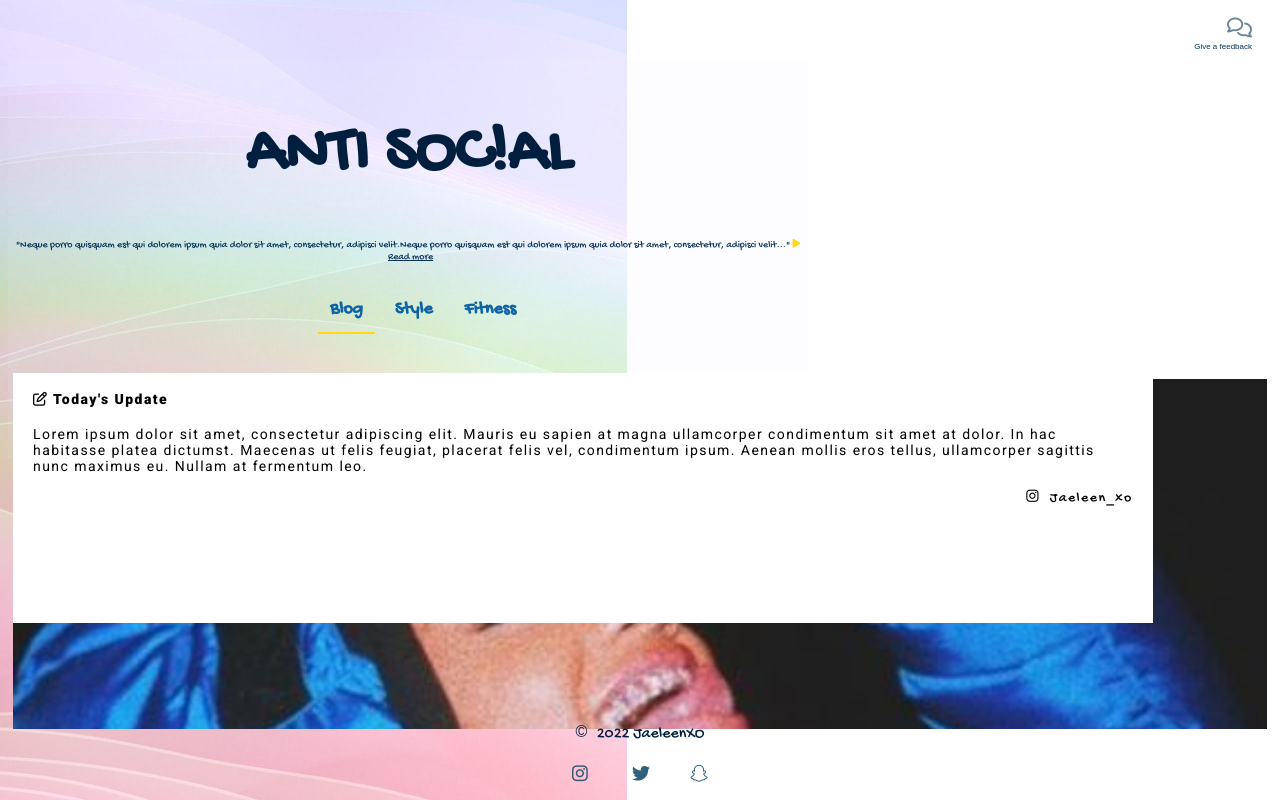
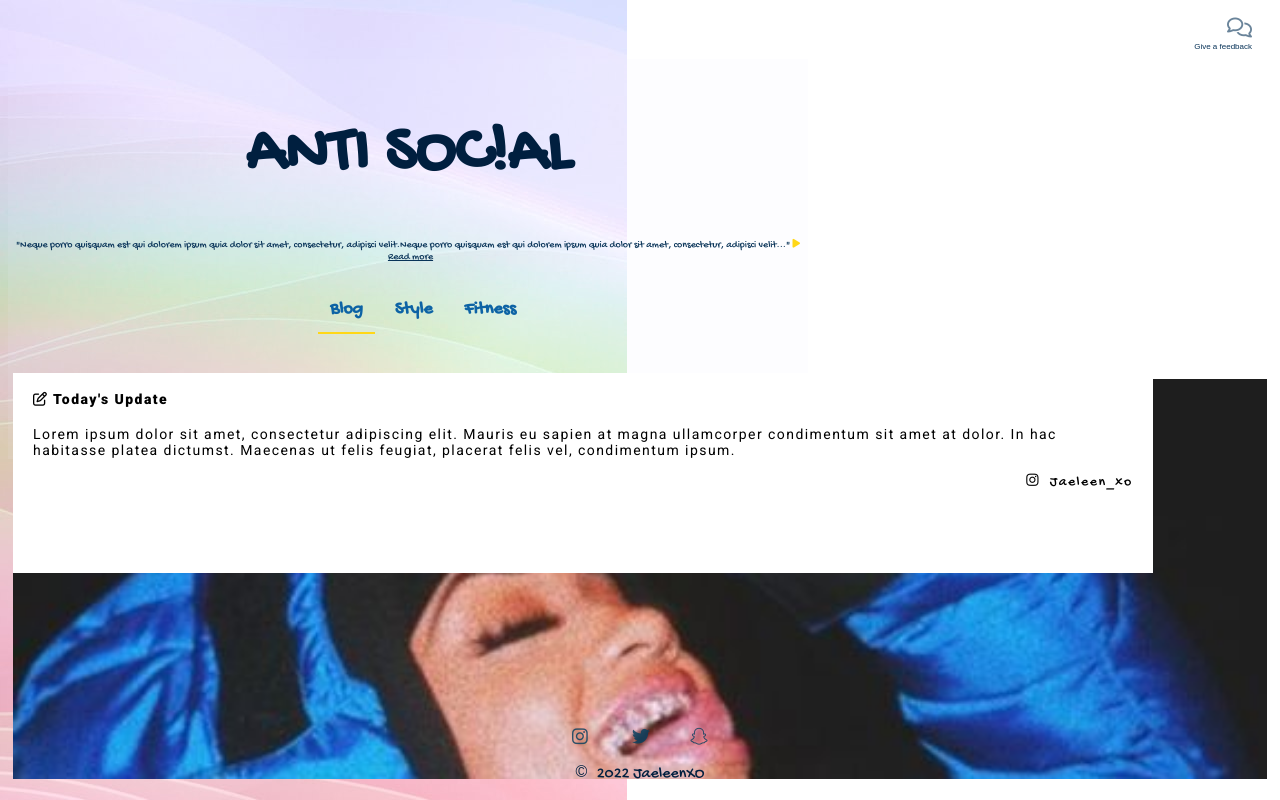
Before and after one commit to jaeleen/nodeblog, a website: page signup.html in a window 1280 px wide. Drawn offline with Linux system fonts and the light colour scheme.

Commit message:
adjust positions

```diff
--- a/public/css/styles.css
+++ b/public/css/styles.css
@@ -99,8 +99,8 @@ body{
     object-fit: cover;
   }
   img{
-    height: 350px;
-    width: 365px;
+    height: 400px;
+    width: 400px;
     object-fit: cover;
   }
 
@@ -109,10 +109,10 @@ body{
     font-size: 14px;
     letter-spacing: 0.09rem;
     overflow: hidden;
-    height: 250px;
+    height: 200px;
     width: 87%;
     position: absolute;
-    bottom: 110px;
+    bottom: 210px;
     background-color: white;
     color: black;
     padding-left: 20px;
--- a/signup.html
+++ b/signup.html
@@ -42,14 +42,15 @@
         <img src="/images/saweetie-blog.jpeg" alt="Nature" style="width:100%;">
         <div class="text-block">
           <h4><i class="far fa-edit"></i> Today's Update</h4>
-          <p>Lorem ipsum dolor sit amet, consectetur adipiscing elit. Mauris eu sapien at magna ullamcorper condimentum sit amet at dolor. In hac habitasse platea dictumst. Maecenas ut felis feugiat, placerat felis vel, condimentum ipsum. Aenean mollis eros tellus, ullamcorper sagittis nunc maximus eu. Nullam at fermentum leo. </p>
+          <p>Lorem ipsum dolor sit amet, consectetur adipiscing elit. Mauris eu sapien at magna ullamcorper condimentum sit amet at dolor. In hac habitasse platea dictumst. Maecenas ut felis feugiat, placerat felis vel, condimentum ipsum.</p>
           <p class="sign"><i class="fa-brands fa-instagram"></i>  <span>Jaeleen_xo</span> </p>
         </div>
     </div>
 
     <div class="footer">
+        <p><i class="fa-brands fa-instagram"></i> <i class="fa-brands fa-twitter"></i><i class="fa-brands fa-snapchat"></i></p>
         <p>&copy <span>2022    JaeleenXO</span> </p>
-        <p><i class="fa-brands fa-instagram"></i> <i class="fa-brands fa-twitter"></i><i class="fa-brands fa-snapchat"></i></p>
+
     </div>
 </body>
 </html>
```
